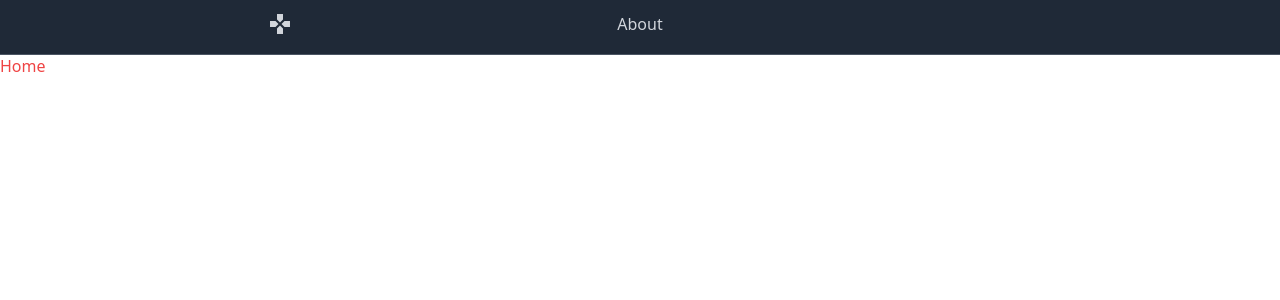
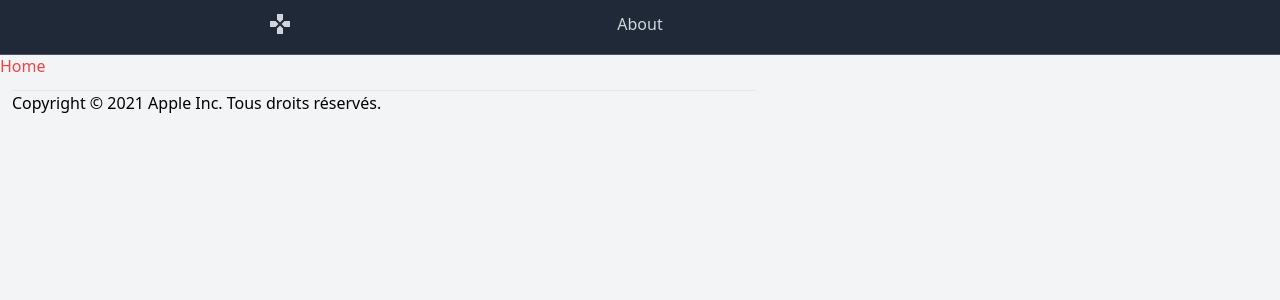
Before and after one commit to Alex2740/Game-s-Hand, a Vue app: page / in a window 1280 px wide. Shown: the top 300 px of the page. Built offline with nearby package versions, Linux system fonts and the light colour scheme.

Commit message:
feat(web): add footer

```diff
--- a/index.html
+++ b/index.html
@@ -7,7 +7,7 @@
     <title>Vite App</title>
     <link href="https://fonts.googleapis.com/icon?family=Material+Icons" rel="stylesheet">
   </head>
-  <body class="font-sans">
+  <body class="font-sans bg-gray-100">
     <div id="app"></div>
     <script type="module" src="/src/main.js"></script>
   </body>
--- a/src/App.vue
+++ b/src/App.vue
@@ -3,9 +3,23 @@
 </template>
 
 <script>
-
+export default {
+    name: 'App'
+}
 </script>
 
 <style>
-
+:root {
+    --indigo: #622aff;
+    --tomato: #ff3e17;
+    --aqua: #34b4a7;
+    --avocado: #5f9800;
+    --red: #e94256;
+    --green: #0b9e43;
+    --orange: #e2620c;
+    --cornflower: #0e90db;
+    --fuchsia: #dd04d1;
+    --azure: #027fff;
+    --r-localnav-height: 66px;
+}
 </style>
--- a/src/architecture.js
+++ b/src/architecture.js
@@ -1,7 +1,8 @@
 const architecture = [
     {
         name: 'About',
-        path: '/about'
+        path: '/about',
+        children: []
     }
 ]
 
--- /dev/null
+++ b/src/components/Footer.vue
@@ -0,0 +1,16 @@
+<template>
+    <footer class="max-w-screen-md p-3">
+        <hr>
+        <div>Copyright © 2021 Apple Inc. Tous droits réservés.</div>
+    </footer>
+</template>
+
+<script>
+export default {
+    name: 'Footer'
+}
+</script>
+
+<style>
+
+</style>
--- a/src/views/About.vue
+++ b/src/views/About.vue
@@ -1,15 +1,18 @@
 <template>
   <Menu></Menu>
   <h1>About</h1>
+  <Footer></Footer>
 </template>
 
 <script>
 import Menu from '../components/Menu.vue'
+import Footer from '../components/Footer.vue'
 
 export default {
   name: 'About',
   components: {
-    Menu
+    Menu,
+    Footer
   }
 }
 </script>
--- a/src/views/Home.vue
+++ b/src/views/Home.vue
@@ -1,15 +1,18 @@
 <template>
     <Menu></Menu>
     <h1 class="text-red-500">Home</h1>
+    <Footer></Footer>
 </template>
 
 <script>
 import Menu from '../components/Menu.vue'
+import Footer from '../components/Footer.vue'
 
 export default {
     name: 'Home',
     components: {
-        Menu
+        Menu,
+        Footer
     }
 }
 </script>
```
Also changed, not shown: src/assets/logo.png (deleted).
